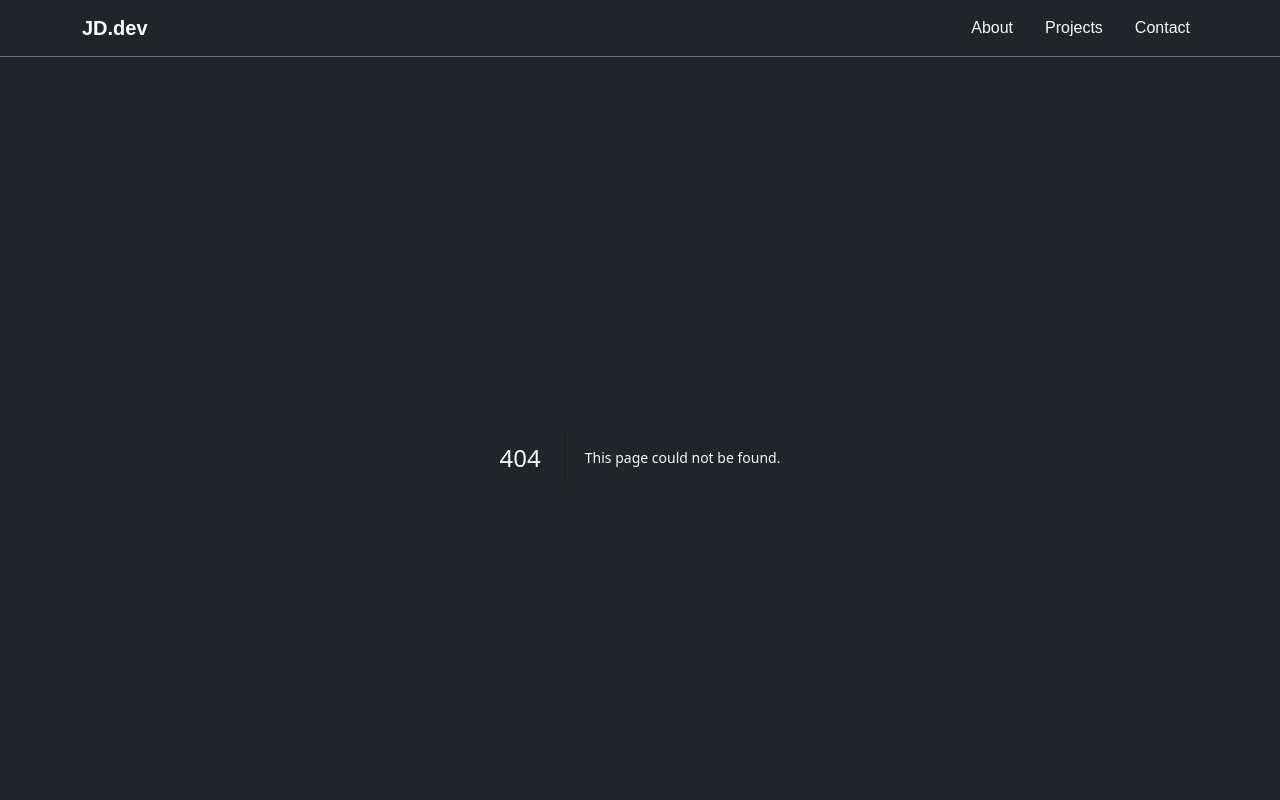
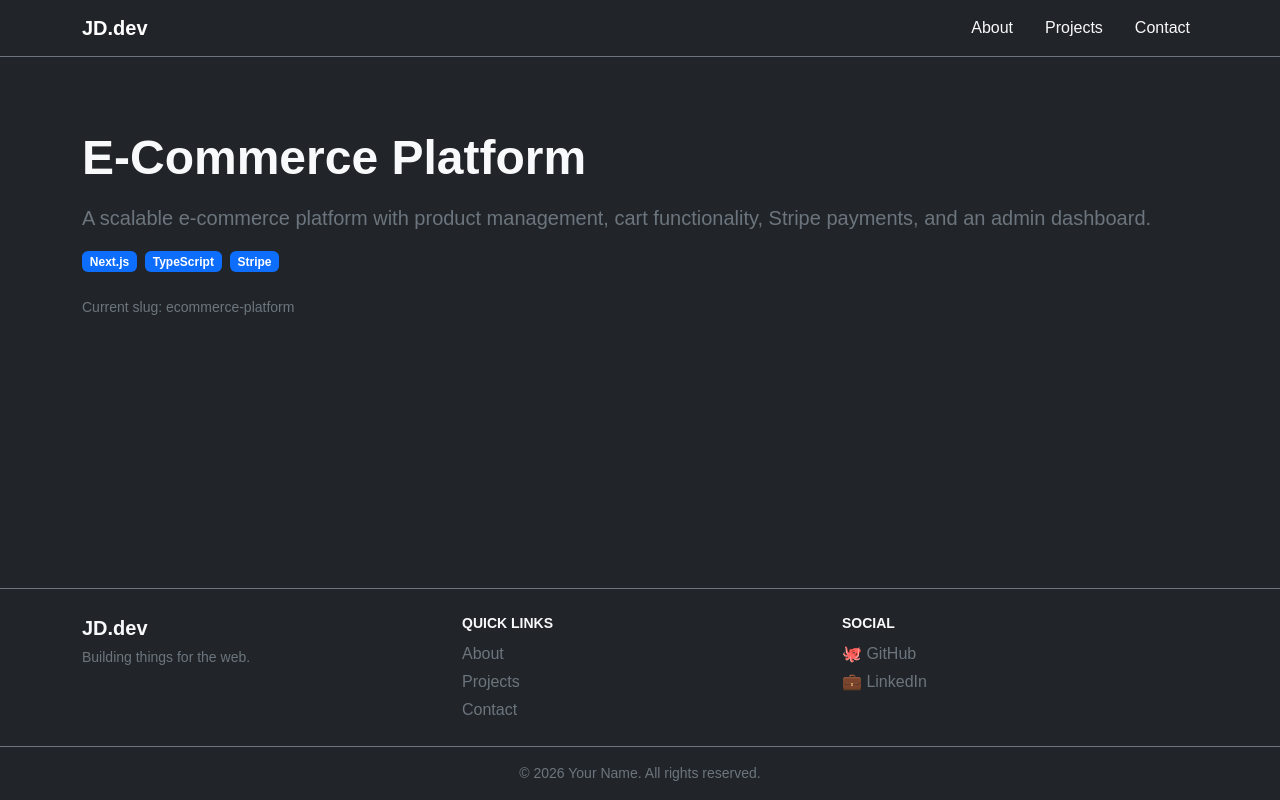
Before and after one commit to siddrashx102/dev-portfolio, a Next.js app: page /projects/ecommerce-platform in a window 1280 px wide. Before the commit this address had no page. Shown: the top 800 px of the page. Built offline with nearby package versions, Linux system fonts and the light colour scheme.

Commit message:
feat(scrim-12): set up dynamic routing for project detail pages

```diff
--- /dev/null
+++ b/app/projects/[slug]/page.tsx
@@ -0,0 +1,35 @@
+import { notFound } from "next/navigation";
+import { projects } from "../../data/projects";
+
+export default function ProjectDetailPage({
+    params,
+}: {
+    params: { slug: string };
+}) {
+    const project = projects.find((p) => p.slug === params.slug);
+
+    if (!project) {
+        notFound();
+    }
+
+    return (
+        <section className="py-5">
+            <div className="container py-4">
+                <h1 className="display-5 fw-bold text-light mb-3">{project.title}</h1>
+                <p className="text-secondary fs-5 mb-3">{project.description}</p>
+
+                <div className="mb-4">
+                    {project.tags.map((tag) => (
+                        <span key={tag} className="badge bg-primary me-2">
+                            {tag}
+                        </span>
+                    ))}
+                </div>
+
+                <p className="text-secondary small mb-0">
+                    Current slug: {params.slug}
+                </p>
+            </div>
+        </section>
+    );
+}
```
Also changed, not shown: app/components/ProjectCard.tsx (+9 -1 lines).
